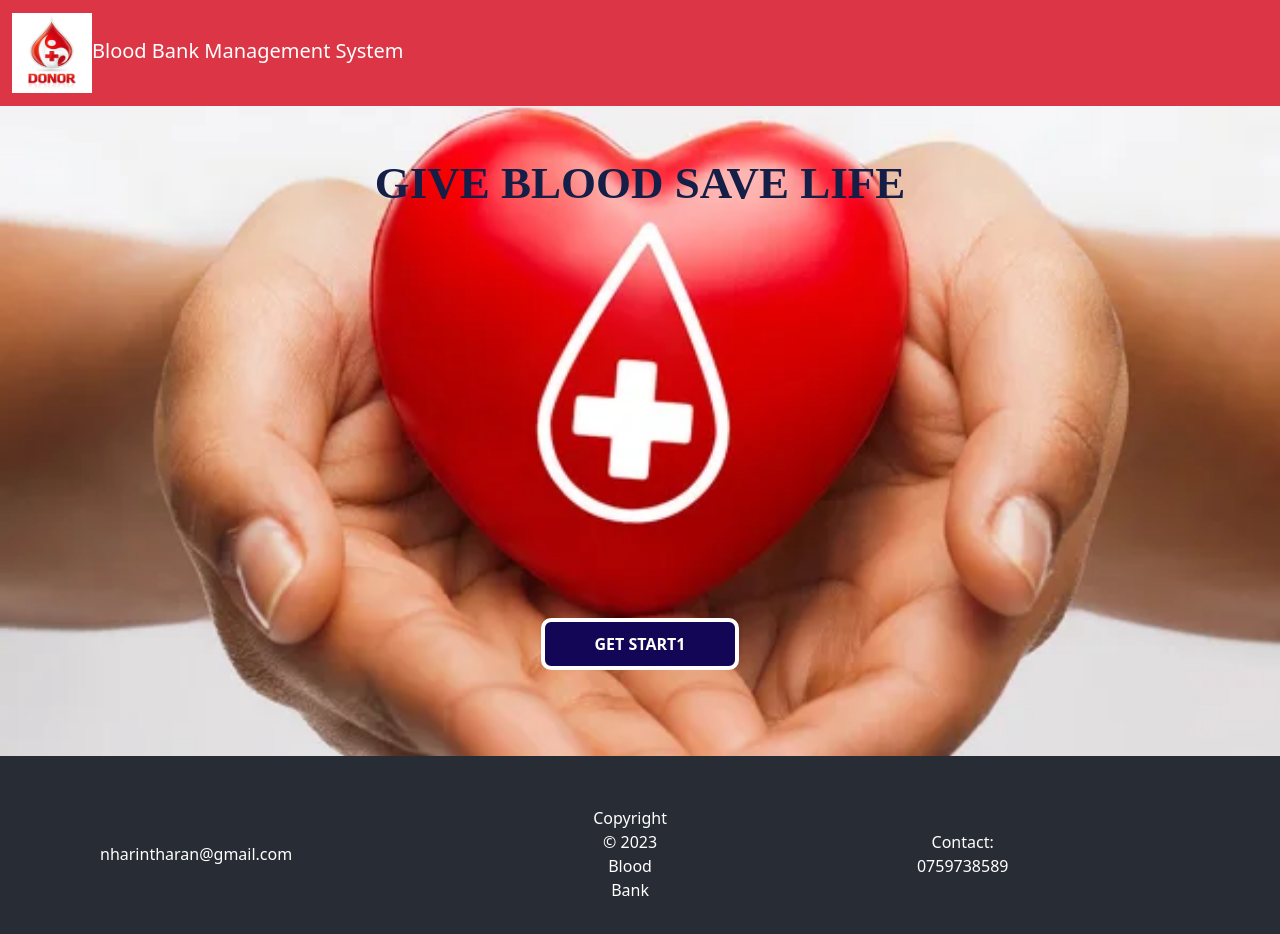
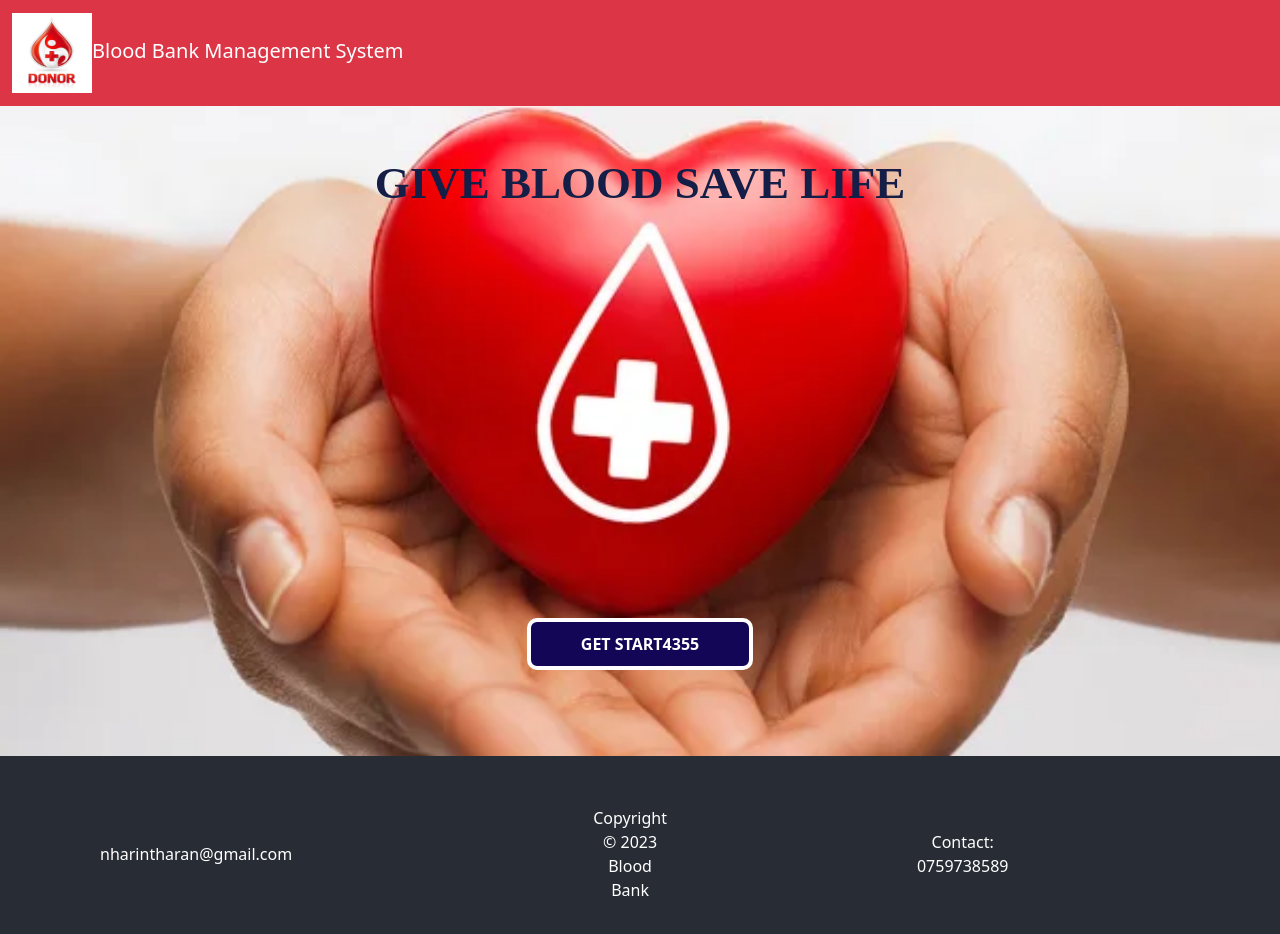
Before and after one commit to Harintharan/Blood_bank_front, a React (Create React App) app in the folder my-react-app/: page / in a window 1280 px wide. Shown: the top 934 px of the page. Built offline with nearby package versions, Linux system fonts and the light colour scheme.

Commit message:
change4355save

```diff
--- a/my-react-app/src/pages/Home.js
+++ b/my-react-app/src/pages/Home.js
@@ -17,7 +17,7 @@ export default function Home() {
 
         <h1 className="stylish-text">Give Blood Save Life</h1>
         <Link type="button" className="outline-button" to="/login">
-            GET START1
+            GET START4355
           </Link>
 
 
```
